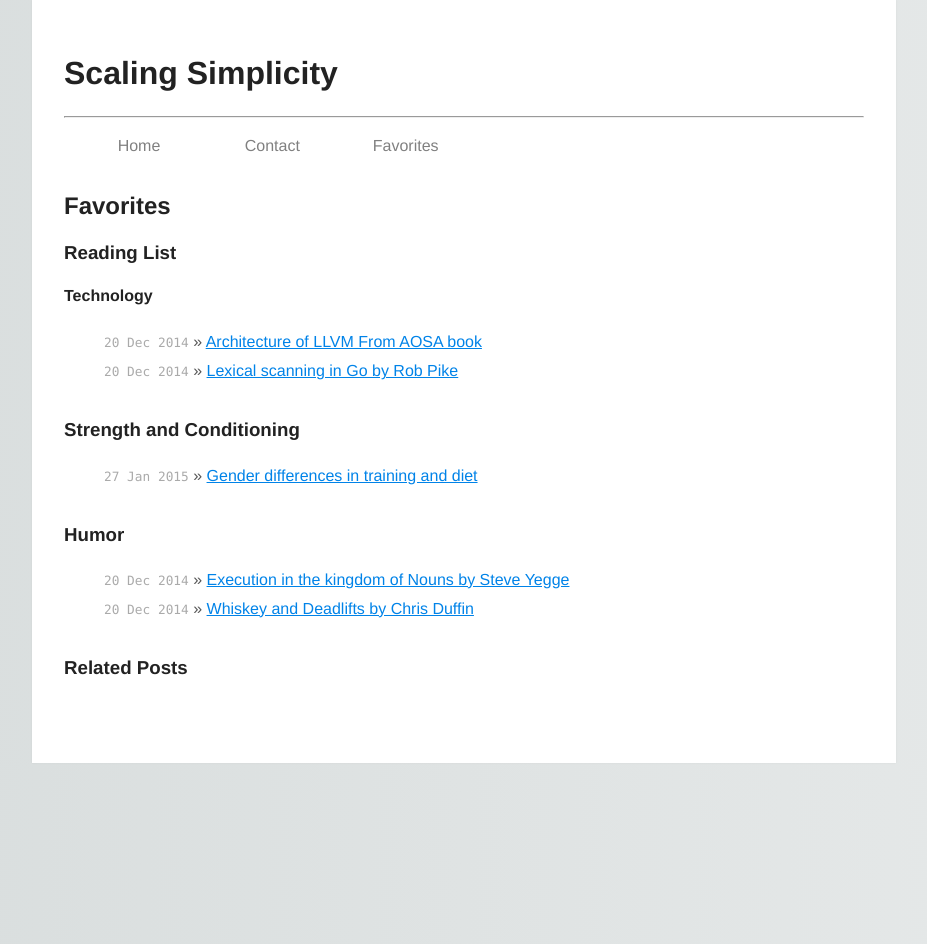
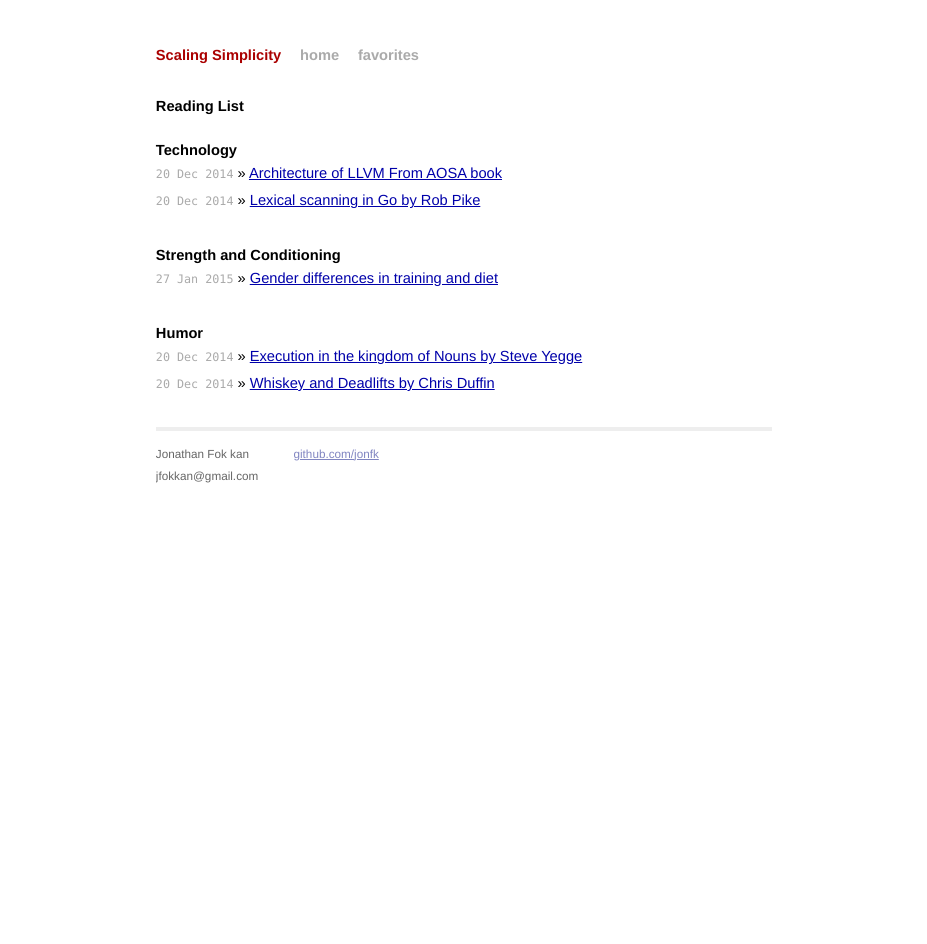
Before and after one commit to jonfk/jonfk.ca, a Jekyll site: the page built from favorites.html, in a window 1280 px wide. Shown: the whole page, without its empty margins (176-1103 px from the left). Built offline with Jekyll 4.4.1, drawn with Linux system fonts in a browser that asks for light colours; Markdown is read by kramdown in place of the engine named in the settings; before the commit the page ends 900 px from its top, so only the background shows below that.

Commit message:
Switched to Tom's theme

```diff
--- a/_layouts/default.html
+++ b/_layouts/default.html
@@ -1,34 +1,39 @@
 <!DOCTYPE html>
-<html>
+<html xmlns="http://www.w3.org/1999/xhtml" xml:lang="en" lang="en-us">
+<head>
+   <meta http-equiv="content-type" content="text/html; charset=utf-8" />
+   <title>{{ page.title }}</title>
+   <meta name="author" content="Tom Preston-Werner" />
 
-  <head>
-    <meta charset="utf-8">
-    <meta http-equiv="X-UA-Compatible" content="IE=edge,chrome=1">
-    <title>{{ page.title }}</title>
-    <meta name="description" content="Blog of Jonathan Fok kan">
-    <meta name="author" content="Jonathan Fok kan">
-    <link rel="stylesheet" href="/css/main.css">
-
-    <!-- Bootstrap
-    <link rel="stylesheet" href="http://maxcdn.bootstrapcdn.com/bootstrap/3.2.0/css/bootstrap.min.css">
-    <script src="https://ajax.googleapis.com/ajax/libs/jquery/1.11.1/jquery.min.js"></script>
-    <script src="http://maxcdn.bootstrapcdn.com/bootstrap/3.2.0/js/bootstrap.min.js"></script>
-    -->
-
-  </head>
-  <body>
-    <a id="title" href="/"><h1>Scaling Simplicity</h1></a>
-    <hr>
-    <div class="navbar">
-      <ul>
-        <li><a href="/">Home</a></li>
-        <li><a href="/contact.html">Contact</a></li>
-        <li><a href="/favorites.html">Favorites</a></li>
-      </ul>
-    </div>
+   <!-- Homepage CSS -->
+   <link rel="stylesheet" href="/css/screen.css" type="text/css" media="screen, projection" />
+</head>
+<body>
 
 
-    {{ content }}
+<div class="site">
+  <div class="title">
+    <a href="/">Scaling Simplicity</a>
+    <a class="extra" href="/">home</a>
+    <a class="extra" href="/favorites.html">favorites</a>
+  </div>
 
-  </body>
+  {{ content }}
+
+  <div class="footer">
+    <div class="contact">
+      <p>
+        Jonathan Fok kan<br />
+        jfokkan@gmail.com
+      </p>
+    </div>
+    <div class="contact">
+      <p>
+        <a href="http://github.com/jonfk/">github.com/jonfk</a><br />
+      </p>
+    </div>
+  </div>
+</div>
+
+</body>
 </html>
--- a/contact.html
+++ /dev/null
@@ -1,6 +0,0 @@
----
-layout: default
-title: contact
----
-
-Reach me at jfokkan@gmail.com.
--- a/css/main.css
+++ /dev/null
@@ -1,125 +0,0 @@
-html {
-    background-color: #e6e9e9;
-    background-image: -webkit-linear-gradient(270deg,rgb(230,233,233) 0%,rgb(216,221,221) 100%);
-    background-image: linear-gradient(270deg,rgb(230,233,233) 0%,rgb(216,221,221) 100%);
-    -webkit-font-smoothing: antialiased;
-}
-
-body {
-    margin: 0 auto;
-    padding: 2em 2em 4em;
-    max-width: 800px;
-    font-family: "Helvetica Neue", Helvetica, Arial, sans-serif;
-    font-size: 16px;
-    line-height: 1.5em;
-    color: #545454;
-    background-color: #ffffff;
-    box-shadow: 0 0 2px rgba(0, 0, 0, 0.06);
-}
-
-h1, h2, h3, h4, h5, h6 {
-    color: #222;
-    font-weight: 600;
-    line-height: 1.3em;
-}
-
-h2 {
-    margin-top: 1.3em;
-}
-
-a {
-    color: #0083e8;
-}
-
-b, strong {
-    font-weight: 600;
-}
-
-samp {
-    display: none;
-}
-
-img {
-    -webkit-animation: colorize 2s cubic-bezier(0, 0, .78, .36) 1;
-    animation: colorize 2s cubic-bezier(0, 0, .78, .36) 1;
-    background: transparent;
-    border: 10px solid rgba(0, 0, 0, 0.12);
-    border-radius: 4px;
-    display: block;
-    margin: 1.3em auto;
-    max-width: 95%;
-}
-
-@-webkit-keyframes colorize {
-    0% {
-        -webkit-filter: grayscale(100%);
-    }
-    100% {
-        -webkit-filter: grayscale(0%);
-    }
-}
-
-@keyframes colorize {
-    0% {
-        filter: grayscale(100%);
-    }
-    100% {
-        filter: grayscale(0%);
-    }
-}
-
-/* Navbar stuff
-.navbar ul {
-    list-style-type: none;
-    margin: 0;
-    padding: 0;
-    overflow: hidden;
-}
-
-.navbar li {
-    display: table-cell;
-    float: left;
-    width: 80px;
-}
-*/
-.navbar ul {
-    list-style-type: none;
-    display: table;
-    width: 50%;
-    overflow: hidden;
-}
-
-.navbar li {
-    display: table-cell;
-    width: 33.3%;
-    text-align: center;
-}
-
-.navbar a {
-    display: block;
-    width: 70px;
-    text-align: center;
-    text-decoration: none;
-    color: #808080;
-}
-
-#title {
-    text-decoration: none;
-    color: #000000;
-}
-
-/* Post Lists */
-.posts ul {
-  list-style-type: none;
-  margin-bottom: 2em;
-}
-
-.posts li {
-    line-height: 1.75em;
-}
-
-.posts span {
-    color: #aaa;
-    font-family: Monaco, "Courier New", monospace;
-    font-size: 80%;
-}
--- /dev/null
+++ b/css/screen.css
@@ -0,0 +1,197 @@
+/*****************************************************************************/
+/*
+  /* Common
+  /*
+  /*****************************************************************************/
+
+/* Global Reset */
+
+* {
+    margin: 0;
+    padding: 0;
+}
+
+html, body {
+    height: 100%;
+}
+
+body {
+    background-color: white;
+    font: 13.34px helvetica, arial, clean, sans-serif;
+    *font-size: small;
+    text-align: center;
+}
+
+h1, h2, h3, h4, h5, h6 {
+    font-size: 100%;
+}
+
+h1 {
+    margin-bottom: 1em;
+}
+
+p {
+    margin: 1em 0;
+}
+
+a {
+    color: #00a;
+}
+
+a:hover {
+    color: black;
+}
+
+a:visited {
+    color: #a0a;
+}
+
+table {
+    font-size: inherit;
+    font: 100%;
+}
+
+/*****************************************************************************/
+/*
+  /* Home
+  /*
+  /*****************************************************************************/
+
+ul.posts {
+    list-style-type: none;
+    margin-bottom: 2em;
+}
+
+ul.posts li {
+    line-height: 1.75em;
+}
+
+ul.posts span {
+    color: #aaa;
+    font-family: Monaco, "Courier New", monospace;
+    font-size: 80%;
+}
+
+/*****************************************************************************/
+/*
+  /* Site
+  /*
+  /*****************************************************************************/
+
+.site {
+    font-size: 110%;
+    text-align: justify;
+    width: 42em;
+    margin: 3em auto 2em auto;
+    line-height: 1.5em;
+}
+
+.title {
+    color: #a00;
+    font-weight: bold;
+    margin-bottom: 2em;
+}
+
+.site .title a {
+    color: #a00;
+    text-decoration: none;
+}
+
+.site .title a:hover {
+    color: black;
+}
+
+.site .title a.extra {
+    color: #aaa;
+    text-decoration: none;
+    margin-left: 1em;
+}
+
+.site .title a.extra:hover {
+    color: black;
+}
+
+.site .meta {
+    color: #aaa;
+}
+
+.site .footer {
+    font-size: 80%;
+    color: #666;
+    border-top: 4px solid #eee;
+    margin-top: 2em;
+    overflow: hidden;
+}
+
+.site .footer .contact {
+    float: left;
+    margin-right: 3em;
+}
+
+.site .footer .contact a {
+    color: #8085C1;
+}
+
+.site .footer .rss {
+    margin-top: 1.1em;
+    margin-right: -.2em;
+    float: right;
+}
+
+.site .footer .rss img {
+    border: 0;
+}
+
+/*****************************************************************************/
+/*
+  /* Posts
+  /*
+  /*****************************************************************************/
+
+#post {
+
+}
+
+/* standard */
+
+#post pre {
+    border: 1px solid #ddd;
+    background-color: #eef;
+    padding: 0 .4em;
+}
+
+#post ul,
+#post ol {
+    margin-left: 1.35em;
+}
+
+#post code {
+    border: 1px solid #ddd;
+    background-color: #eef;
+    font-size: 85%;
+    padding: 0 .2em;
+}
+
+#post pre code {
+    border: none;
+}
+
+/* terminal */
+
+#post pre.terminal {
+    border: 1px solid black;
+    background-color: #333;
+    color: white;
+}
+
+#post pre.terminal code {
+    background-color: #333;
+}
+
+#related {
+    margin-top: 2em;
+}
+
+#related h2 {
+    margin-bottom: 1em;
+}
--- a/favorites.html
+++ b/favorites.html
@@ -1,22 +1,24 @@
 ---
-layout: post
+layout: default
 title: Favorites
 url: favorites
 ---
+<div class="home">
+  <h3>Reading List</h3><br/>
 
-<div class="posts">
-  <h3>Reading List</h3>
   <h4>Technology</h4>
-  <ul>
+  <ul class="posts">
     <li><span>20 Dec 2014</span> &raquo; <a href="http://aosabook.org/en/llvm.html">Architecture of LLVM From AOSA book</a></li>
     <li><span>20 Dec 2014</span> &raquo; <a href="www.youtube.com/watch?v=HxaD_trXwRE">Lexical scanning in Go by Rob Pike</a></li>
   </ul>
+
   <h3>Strength and Conditioning</h3>
-  <ul>
+  <ul class="posts">
     <li><span>27 Jan 2015</span> &raquo; <a href="http://www.strengtheory.com/gender-differences-in-training-and-diet/">Gender differences in training and diet</a></li>
   </ul>
+
   <h3>Humor</h3>
-  <ul>
+  <ul class="posts">
     <li><span>20 Dec 2014</span> &raquo; <a href="http://steve-yegge.blogspot.ca/2006/03/execution-in-kingdom-of-nouns.html">Execution in the kingdom of Nouns by Steve Yegge</a></li>
     <li><span>20 Dec 2014</span> &raquo; <a href="http://www.kabukiwarrior.com/whiskeyanddeadlifts/">Whiskey and Deadlifts by Chris Duffin</a></li>
   </ul>
--- a/index.html
+++ b/index.html
@@ -2,9 +2,9 @@
 layout: default
 title: Scaling Simplicity
 ---
-<div class="posts">
+<div class="home">
   <h2>Posts</h2>
-  <ul>
+  <ul class="posts">
     {% for post in site.posts %}
     <li><span>{{ post.date | date_to_string }}</span> &raquo; <a href="{{ post.url }}">{{ post.title }}</a></li>
     {% endfor %}
```
Also changed, not shown: README.md.
